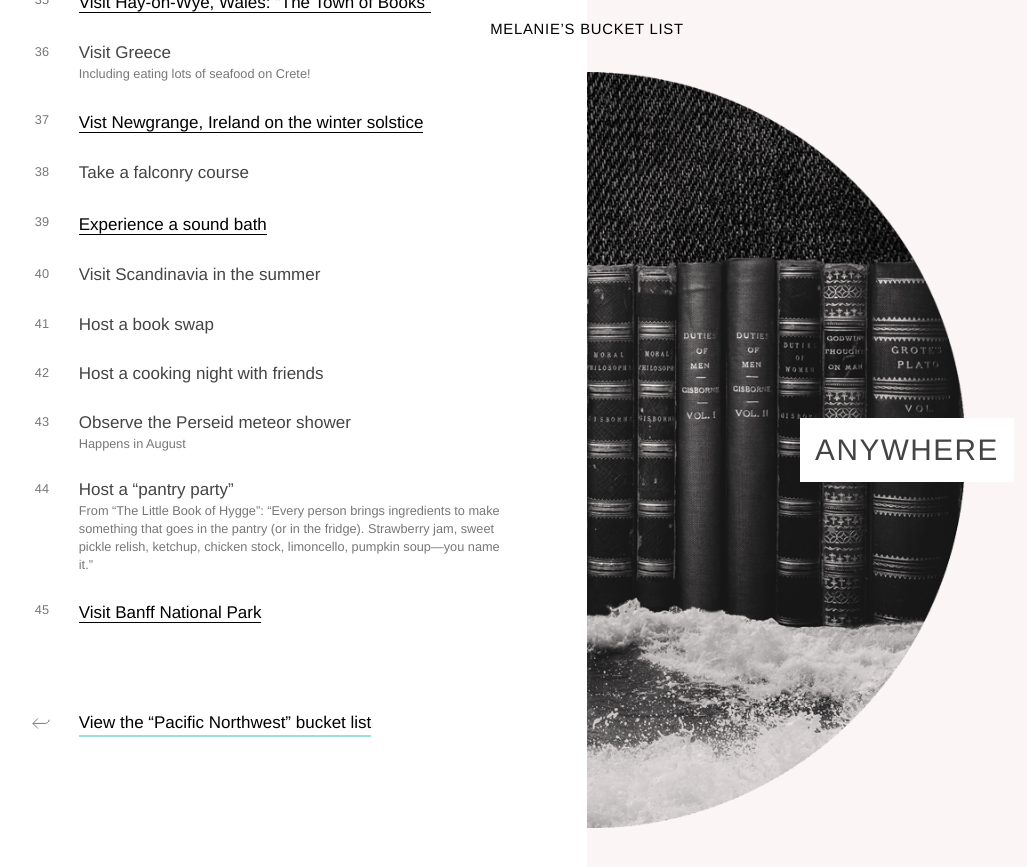
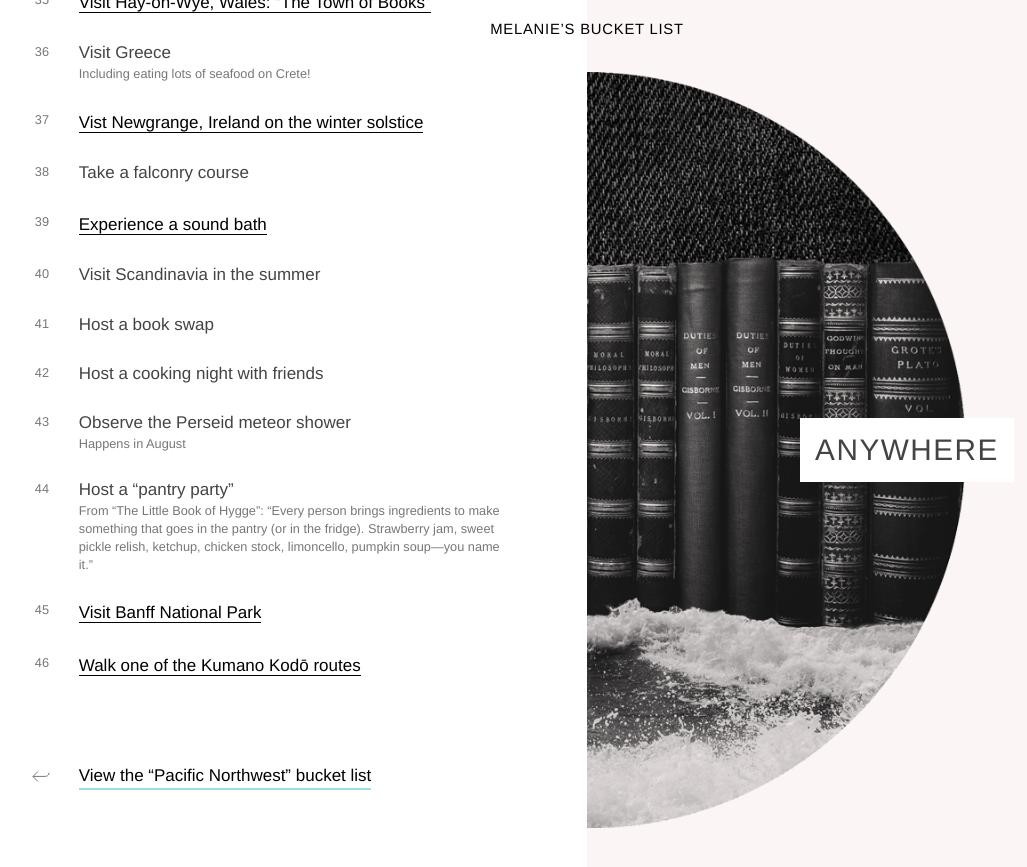
Before and after one commit to melanierichards/bucketlist, a Jekyll site: the page built from anywhere.md, in a window 1280 px wide and 900 px high, scrolled down 1913 px. Shown: the top 867 px of the window, without its empty margins (53-1080 px from the left). Built offline with Jekyll 4.4.1, drawn with Linux system fonts in a browser that asks for light colours; some web fonts are replaced.

Commit message:
Add Kumano Kodō item

```diff
--- a/_data/anywhere.json
+++ b/_data/anywhere.json
@@ -150,4 +150,8 @@
 {
     "text": "Visit Banff National Park",
     "url": "http://banffnationalpark.com/"
+},
+{
+    "text": "Walk one of the Kumano Kodō routes",
+    "url": "https://en.wikipedia.org/wiki/Kumano_Kodō"
 }]
```
